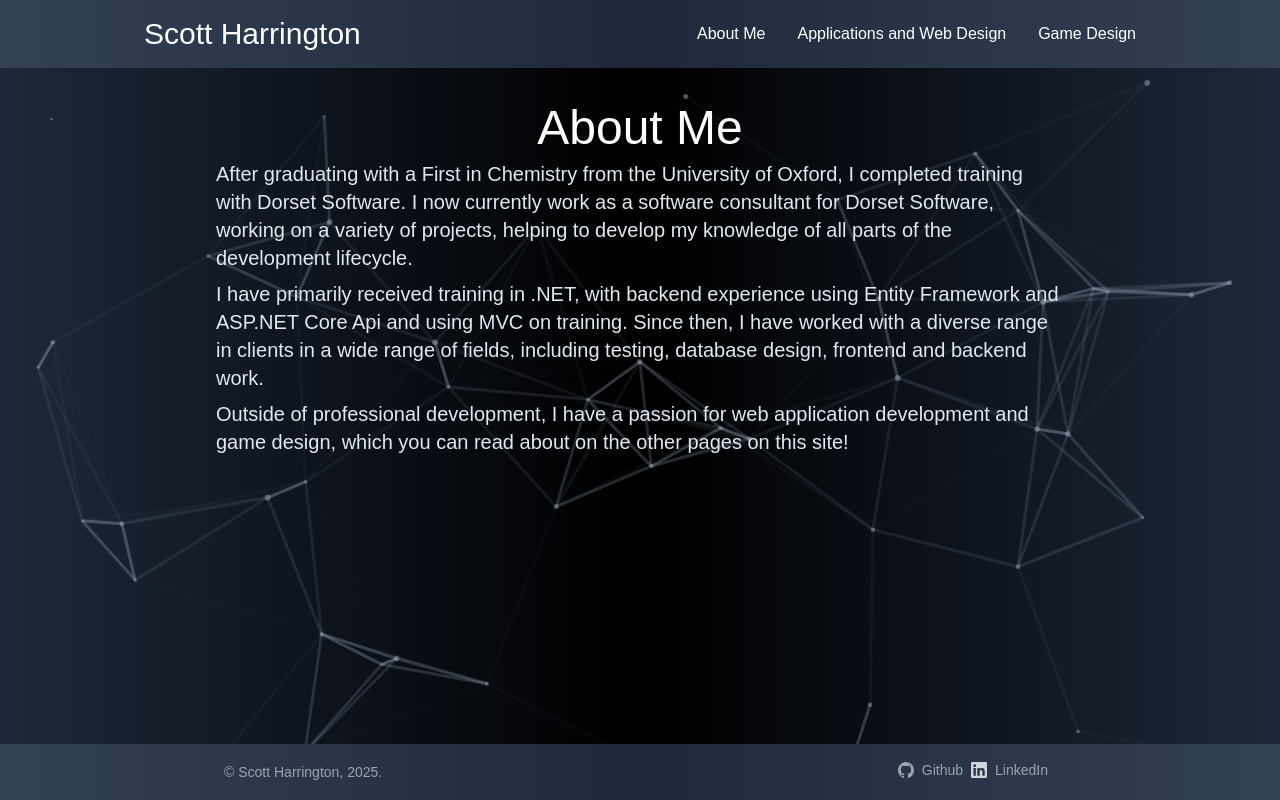
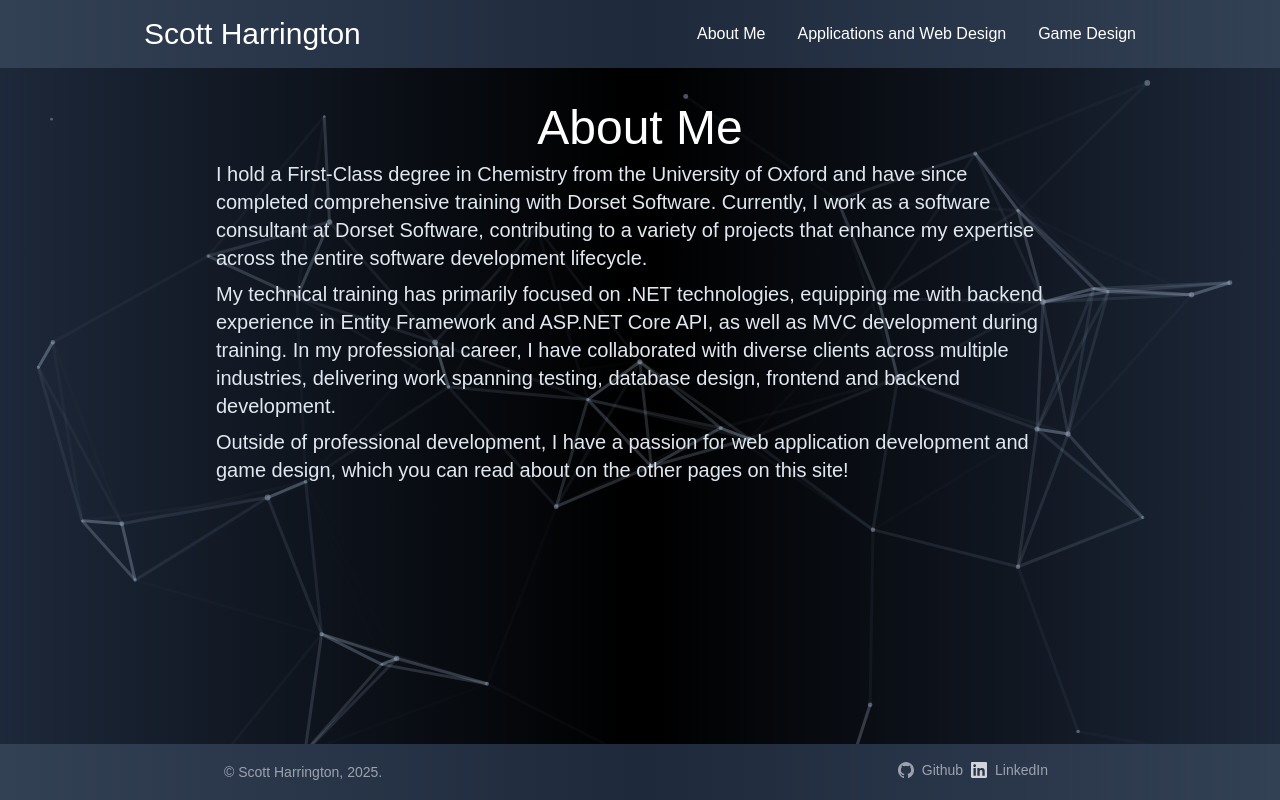
Before and after one commit to ScottHarringtonSD/PortfolioWebsite, a React (Create React App) app: page /AboutMe in a window 1280 px wide. Built offline with nearby package versions, Linux system fonts and the light colour scheme.

Commit message:
update about me text and provide link to chessvision

```diff
--- a/src/AboutMe.tsx
+++ b/src/AboutMe.tsx
@@ -8,18 +8,19 @@ function AboutMe() {
         <h1 className="text-5xl text-center">About Me</h1>
 
         <p className="text-xl text-slate-200 pt-2">
-          After graduating with a First in Chemistry from the University of
-          Oxford, I completed training with Dorset Software. I now currently
-          work as a software consultant for Dorset Software, working on a
-          variety of projects, helping to develop my knowledge of all parts of
-          the development lifecycle.
+          I hold a First-Class degree in Chemistry from the University of Oxford
+          and have since completed comprehensive training with Dorset Software.
+          Currently, I work as a software consultant at Dorset Software,
+          contributing to a variety of projects that enhance my expertise across
+          the entire software development lifecycle.
         </p>
         <p className="text-xl text-slate-200 pt-2">
-          I have primarily received training in .NET, with backend experience
-          using Entity Framework and ASP.NET Core Api and using MVC on training.
-          Since then, I have worked with a diverse range in clients in a wide
-          range of fields, including testing, database design, frontend and
-          backend work.
+          My technical training has primarily focused on .NET technologies,
+          equipping me with backend experience in Entity Framework and ASP.NET
+          Core API, as well as MVC development during training. In my
+          professional career, I have collaborated with diverse clients across
+          multiple industries, delivering work spanning testing, database
+          design, frontend and backend development.
         </p>
         <p className="text-xl text-slate-200 pt-2">
           Outside of professional development, I have a passion for web
--- a/src/Projects/Project.ts
+++ b/src/Projects/Project.ts
@@ -9,6 +9,7 @@ export class Project {
     imageUrl2: string = '';
     skills: string = '';
     githubLink: string = '';
+    projectLink: string = '';
     get isNew(): boolean {
       return this.id === undefined;
     }
@@ -25,5 +26,6 @@ export class Project {
       if (initializer.brief) this.brief = initializer.brief;
       if (initializer.skills) this.skills = initializer.skills;
       if (initializer.githubLink) this.githubLink = initializer.githubLink;
+      if (initializer.projectLink) this.projectLink = initializer.projectLink;
     }
   }
--- a/src/Projects/ProjectFiles.ts
+++ b/src/Projects/ProjectFiles.ts
@@ -34,6 +34,7 @@ export const Project_Files = [
     brief: "A chess training website aimed at improving chess calculation through the practice of blindfold chess.",
     skills: "React, Tailwind",
     githubLink: "https://github.com/scottharringtonsd",
+    projectLink: "https://chessvision-302f5.web.app",
     paragraph1: "I have strong passion for chess and recently have taken an interest in blindfold chess, and have been looking at ways to improve. Having not found any good resources, I decided to build my own! The aim of the web application is to give the user the opportunity to develop and practice the skills necessay for blindfold chess.",
     paragraph2: "The app is built using React, and styled with tailwind, and gives the user the opportunity to play against a computer, with multiple difficulty options and also the opportunity to view and hide the board, allowing the player to check the position if they lose track. There is also a puzzles section, which allows players to view the position, then hide the board and complete the puzzle using standard notation, hence practicing small, 4 move combinations without the board. In both cases, the application interfaces with an open Stockfish api to play as the computer, with its strength adjusted to suit a human player.",
     paragraph3: "The ultimate goal will be to expand the application to introduce small training exercises for beginners, such as moving a single piece between two squares, to allow anyone to gain the ability to play blindfolded chess. I would also like to tweak the difficulties to make the engine feel more like you are playing against a human player.",
--- a/src/Projects/ProjectModal.tsx
+++ b/src/Projects/ProjectModal.tsx
@@ -53,7 +53,7 @@ function ProjectModal(props: ProjectModalProps) {
             ></img>
           </div>
           <p className="pt-5 mx-5 pb-8">{project.paragraph3}</p>
-          <p className="pt-5 mx-5 pb-8">
+          <p className="pt-5 mx-5 pb-3">
             <a
               className="inline-flex  hover:animate-pulse"
               href={project.githubLink}
@@ -108,6 +108,16 @@ function ProjectModal(props: ProjectModalProps) {
               <span className="px-2">See the code here &gt;&gt;</span>
             </a>
           </p>
+          {project.projectLink && (
+            <a
+              className="px-2 hover:animate-pulse inline-flex"
+              href={project.projectLink}
+            >
+              <span className="px-2 pb-8">
+                Check out the application here &gt;&gt;
+              </span>
+            </a>
+          )}
         </div>
       </Modal>
     </div>
```
